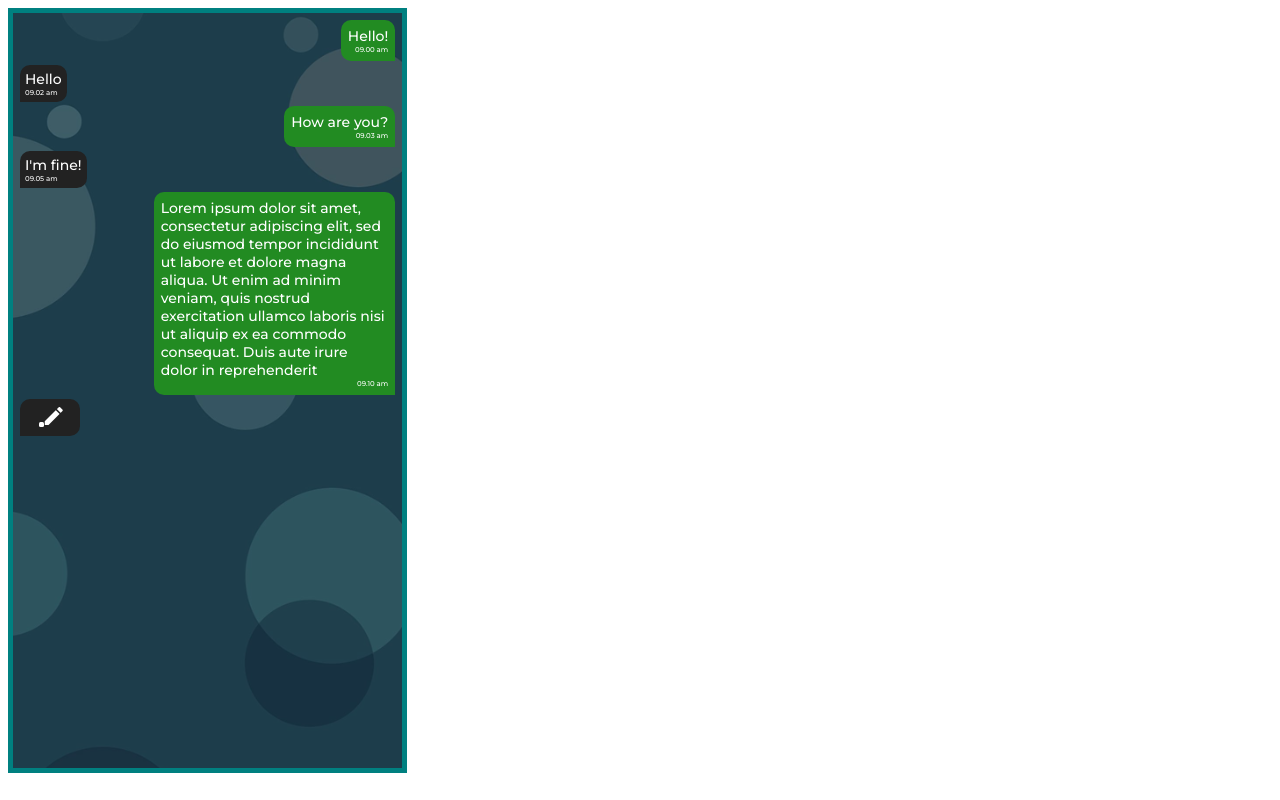
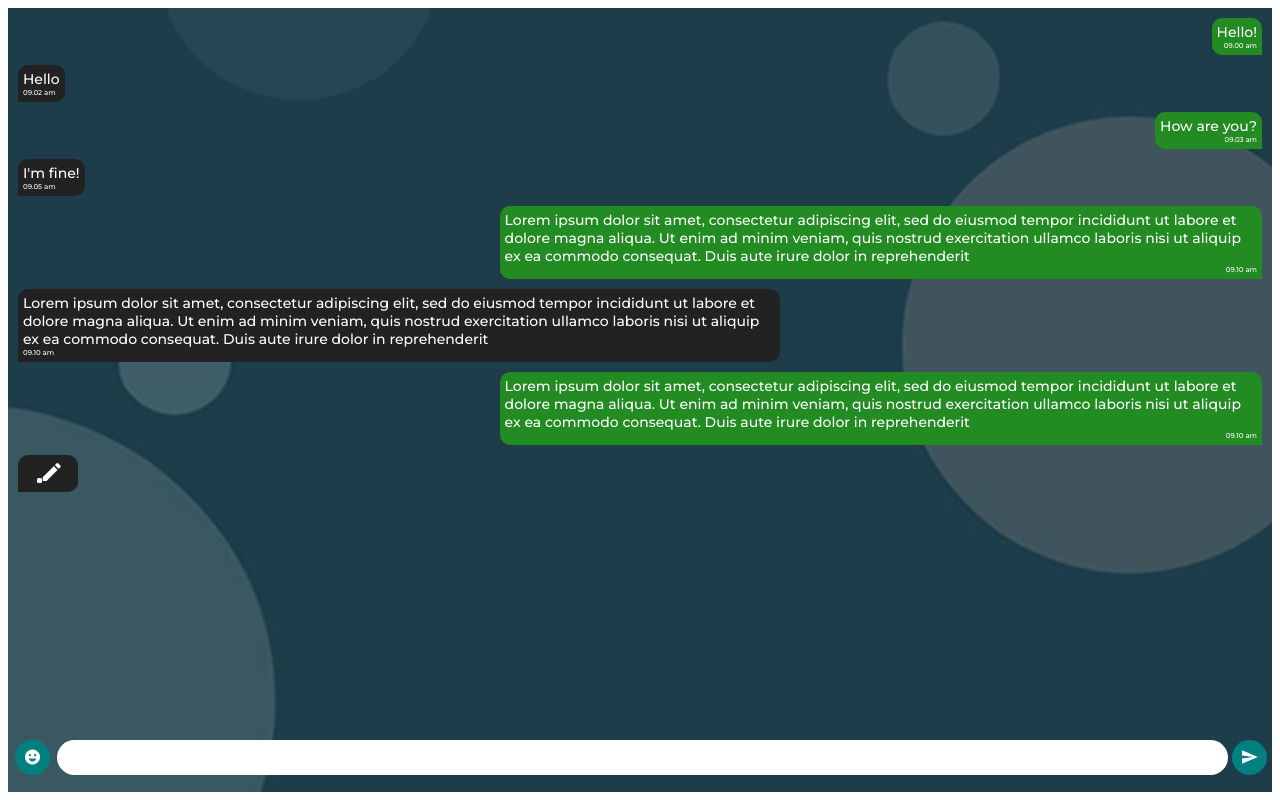
Before and after one commit to Hasala2002/chatbox-example, a plain HTML site: page index.html in a window 1280 px wide. Drawn offline with Linux system fonts and the light colour scheme.

Commit message:
Add files via upload

```diff
--- a/index.html
+++ b/index.html
@@ -1,9 +1,11 @@
 <html>
     <head>
         <link href="styles.css" rel="stylesheet">
+        <meta name="viewport" content="width=device-width, initial-scale=1.0">
     </head>
     <body>
         <div class="chatbox">
+            <div class="chat">
 <div class="chatout">
     <span class="message"> Hello!</span>
     <span class="timestampout">09.00 am</span>
@@ -24,6 +26,15 @@
     <span class="message"> Lorem ipsum dolor sit amet, consectetur adipiscing elit, sed do eiusmod tempor incididunt ut labore et dolore magna aliqua. Ut enim ad minim veniam, quis nostrud exercitation ullamco laboris nisi ut aliquip ex ea commodo consequat. Duis aute irure dolor in reprehenderit</span>
     <span class="timestampout">09.10 am</span>
 </div>
+<div class="chatin">
+    <span class="message"> Lorem ipsum dolor sit amet, consectetur adipiscing elit, sed do eiusmod tempor incididunt ut labore et dolore magna aliqua. Ut enim ad minim veniam, quis nostrud exercitation ullamco laboris nisi ut aliquip ex ea commodo consequat. Duis aute irure dolor in reprehenderit</span>
+    <span class="timestampin">09.10 am</span>
+</div>
+<div class="chatout">
+    <span class="message"> Lorem ipsum dolor sit amet, consectetur adipiscing elit, sed do eiusmod tempor incididunt ut labore et dolore magna aliqua. Ut enim ad minim veniam, quis nostrud exercitation ullamco laboris nisi ut aliquip ex ea commodo consequat. Duis aute irure dolor in reprehenderit</span>
+    <span class="timestampout">09.10 am</span>
+</div>
+
 <div class="incoming">
     <div class="pen">
         <i class="material-icons">
@@ -36,6 +47,17 @@
           <div class="box3"></div>
         </div>
 </div>
+</div>
+
+<div class="sendarea">
+    <div class="emoji">
+        <i class="material-icons send">emoji_emotions</i>
+    </div>
+<input>
+<div class="btn">
+    <i class="material-icons send">send</i>
+</div>
+</div>
         </div>
     </body>
 </html>
--- a/styles.css
+++ b/styles.css
@@ -8,49 +8,68 @@ body{
     background-image: url("bg.jpg");
     background-size: 100% auto;
     background-blend-mode: overlay;
-    width: 30%;
-    height: 95%;
+    width: 100%;
+    height: 100%;
     background-color: #424141;
-    border: 5px solid teal;
+    /* border: 5px solid teal; */
+    display: flex;
+    flex-direction: column;
+    /* margin: 0; */
+    /* align-items: flex-end; */
+    /* position: absolute;
+    bottom: 0; */
+}
+
+@media only screen and (max-width: 600px) {
+    .chatbox{width: 100%; height: 100%;}
+}
+
+.chat{
+    flex: 1;
     display: flex;
     flex-direction: column;
     padding: 5px;
+    align-self: flex-end;
+    overflow-y: scroll;
+    /* -ms-overflow-style: none; */
+    scrollbar-width: none;
+}
 
+.chat::-webkit-scrollbar {
+    display: none;
   }
 
 .chatin{
+
   align-self: flex-start;
-
-    margin: 2px;
-
+  margin: 5px;
   background-color: #222222;
-
   padding: 5px;
-
   align-items: center;
-  overflow: hidden;
-  min-height: 10px;
+  /* overflow: hidden; */
+  /* min-height: 10px; */
   border-radius: 10px 10px 10px 0px;
   display: flex;
   flex-direction: column;
-
-
+  max-width: 60%;
+  min-height: 25px;
+  display: table;
 }
 
 .chatout{
   align-self: flex-end;
-    margin: 2px;
-
+  margin: 5px;
   background-color: forestgreen;
-    padding: 7px;
-    display: flex;
+  padding: 5px;
+  display: table;
   flex-direction: column;
-
   align-items: center;
-  overflow: hidden;
+  /* overflow: hidden; */
   max-width: 60%;
   border-radius: 10px 10px 0px 10px;
-
+  /* max-width: 60%; */
+  min-height: 25px;
+  height: auto;
 }
 
 .message{
@@ -58,6 +77,7 @@ body{
   font-size: 14px;
   font-weight: 500;
   color: white;
+  display: table-row;
 }
 
 .timestampin{
@@ -66,6 +86,8 @@ body{
     font-weight: 500;
     color: white;
     align-self: flex-start;
+    /* flex: 1; */
+    display: table-row;
 }
 
 .timestampout{
@@ -74,6 +96,9 @@ body{
     font-weight: 500;
     color: white;
     align-self: flex-end;
+    /* flex: 1; */
+    display: table-row;
+    text-align: right;
 }
 
 .material-icons {
@@ -93,6 +118,13 @@ body{
   -moz-osx-font-smoothing: grayscale;
   font-feature-settings: 'liga';
   color: white;
+}
+
+.material-icons.send{
+font-size: 18px;
+ text-align: center;
+ flex: 1;
+ margin: 8px;
 }
 
 .line{
@@ -167,7 +199,7 @@ margin-top: -20px;
 
 .incoming{
   align-self: flex-start;
-  margin: 2px;
+  margin: 5px;
   background-color: #222222;
   padding: 5px;
   align-items: center;
@@ -177,4 +209,57 @@ margin-top: -20px;
   display: flex;
   flex-direction: column;
   min-width: 50px;
+  min-height: 25px;
 }
+
+.sendarea{
+width: 100%;
+height: 7.5%;
+display: flex;
+flex-direction: row;
+padding: 5px;
+
+}
+
+input{
+    flex: 6;
+    margin: 2px;
+    height: 35px;
+    align-self: center;
+    border-radius: 50px;
+    border: none;
+    padding: 10px;
+    word-wrap: break-word;
+    overflow-y: auto;
+    font-family: 'Montserrat';
+    font-size: 14px;
+    font-weight: 500;
+}
+
+.btn{
+   width: 35px;
+   height: 35px;
+   border-radius: 50%;
+   /* height: 50px; */
+    background-color: teal;
+    /* flex: 1; */
+    margin: 2px;
+    margin-right:10px;
+    align-self: center;
+    text-align: center;
+    display: flex;
+}
+
+.emoji{
+    width: 35px;
+    height: 35px;
+    border-radius: 50%;
+    /* height: 50px; */
+     background-color: teal;
+     /* flex: 1; */
+     margin: 2px;
+     margin-right:5px;
+     align-self: center;
+     text-align: center;
+     display: flex;
+ }
```
Lines whose indentation alone changed are shown as unchanged.
